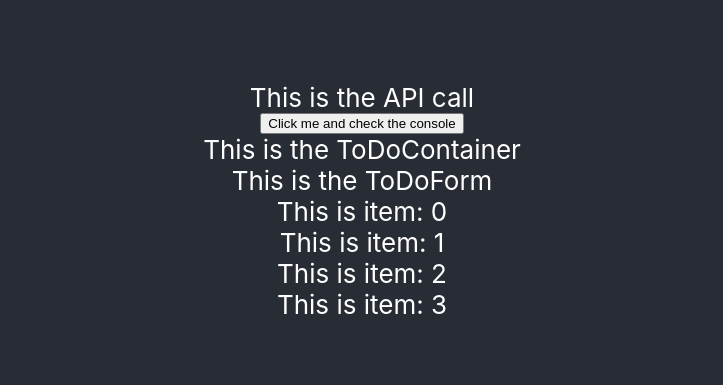
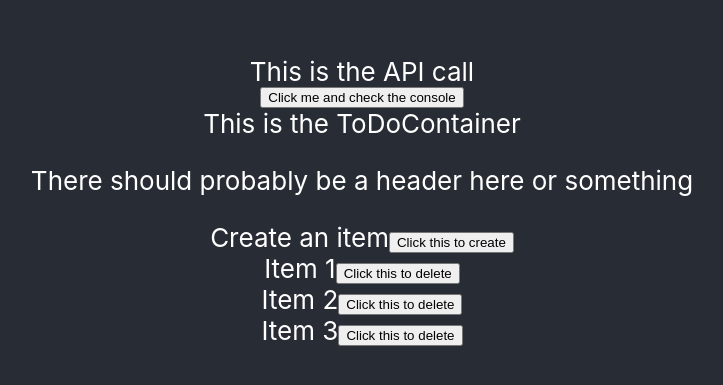
Before and after one commit to Cellv2/mern-auth-todo-app, a React (Create React App) app in the folder client/: page / in a window 1280 px wide. Shown: the part 199-584 px from the top of the page, without its empty margins (278-1001 px from the left). Built offline with nearby package versions, Linux system fonts and the light colour scheme.

Commit message:
Start on client functionality

```diff
--- a/client/src/components/ToDoContainer.tsx
+++ b/client/src/components/ToDoContainer.tsx
@@ -2,15 +2,61 @@ import React, { Component } from "react";
 
 import ToDoForm from "./ToDoForm";
 
+import { Item } from "../../types/to-do-types";
+
 type Props = {};
-type State = {};
+type State = {
+    items?: Item[];
+};
 
-class ToDoContainer extends Component<Props, State> {
+class ToDoContainer extends React.Component<Props, State> {
+    state: State = {
+        items: [
+            { isCompleted: true, text: "Item 1" },
+            { isCompleted: false, text: "Item 2" },
+            { isCompleted: false, text: "Item 3" },
+        ],
+    };
+
+    handleCreateOnClick = (): void => {
+        const newItem: Item = {
+            isCompleted: false,
+            text: "New item",
+        };
+
+        let tempItems: Item[] = this.state.items ?? [];
+        tempItems.push(newItem);
+
+        this.setState((prevState: State) => ({
+            ...prevState,
+            items: tempItems,
+        }));
+
+        return;
+    };
+
+    handleDeleteOnClick = (index: number): void => {
+        // there really must be items by this point else nothing would have been rendered and the button wouldn't show
+        let tempItems: Item[] = this.state.items!;
+        tempItems.splice(index, 1);
+
+        this.setState((prevState: State) => ({
+            ...prevState,
+            items: tempItems,
+        }));
+
+        return;
+    };
+
     render() {
         return (
             <div>
                 This is the ToDoContainer
-                <ToDoForm />
+                <ToDoForm
+                    items={this.state.items}
+                    handleCreateOnClick={this.handleCreateOnClick}
+                    handleDeleteOnClick={this.handleDeleteOnClick}
+                />
             </div>
         );
     }
--- /dev/null
+++ b/client/src/components/ToDoCreate.tsx
@@ -0,0 +1,16 @@
+import React from "react";
+
+type Props = {
+    handleCreateOnClick: () => void;
+};
+
+const ToDoCreate: React.FunctionComponent<Props> = (props: Props) => {
+    return (
+        <div>
+            Create an item
+            <button onClick={props.handleCreateOnClick}>Click this to create</button>
+        </div>
+    );
+};
+
+export default ToDoCreate;
--- a/client/src/components/ToDoForm.tsx
+++ b/client/src/components/ToDoForm.tsx
@@ -1,19 +1,41 @@
 import React from "react";
 
 import ToDoItem from "./ToDoItem";
+import ToDoCreate from "./ToDoCreate";
 
-type Props = {};
+import { Item } from "../../types/to-do-types";
 
-const ToDoForm = (props: Props) => {
+type Props = {
+    items?: Item[];
+    handleCreateOnClick: () => void;
+    handleDeleteOnClick: (index: number) => void;
+};
+
+const ToDoForm: React.FunctionComponent<Props> = (props: Props) => {
+    const { items, handleCreateOnClick, handleDeleteOnClick } = props;
+
+    let toDoItems: JSX.Element | JSX.Element[];
+    if (items && items.length > 0) {
+        // console.log("test");
+        toDoItems = items.map((item, index) => {
+            return (
+                <ToDoItem
+                    key={index}
+                    index={index}
+                    text={item.text}
+                    handleDeleteOnClick={handleDeleteOnClick}
+                />
+            );
+        });
+    } else {
+        toDoItems = <div>There are no items</div>;
+    }
+
     return (
         <div>
-            This is the ToDoForm
-            {[...new Array(4)]
-                .map((val, index) => `${index}`)
-                .map((item) => {
-                    const text: string = `This is item: ${item}`;
-                    return <ToDoItem key={+item} text={text} />;
-                })}
+            <p>There should probably be a header here or something</p>
+            <ToDoCreate handleCreateOnClick={handleCreateOnClick} />
+            {toDoItems}
         </div>
     );
 };
--- a/client/src/components/ToDoItem.tsx
+++ b/client/src/components/ToDoItem.tsx
@@ -2,14 +2,20 @@ import React from "react";
 
 type Props = {
     text: string;
+    index: number;
+    handleDeleteOnClick: (index: number) => void;
 };
 
-const ToDoItem = (props: Props) => {
+const ToDoItem: React.FunctionComponent<Props> = (props: Props) => {
+    const { text, index, handleDeleteOnClick } = props;
     return (
         <div>
-            {props.text}
+            {text}
+            <button onClick={() => handleDeleteOnClick(index)}>Click this to delete</button>
         </div>
     );
 };
 
+// const ToDoItemCreate
+
 export default ToDoItem;
--- /dev/null
+++ b/client/types/to-do-types.ts
@@ -0,0 +1,4 @@
+export type Item = {
+    isCompleted: boolean;
+    text: string;
+};
```
